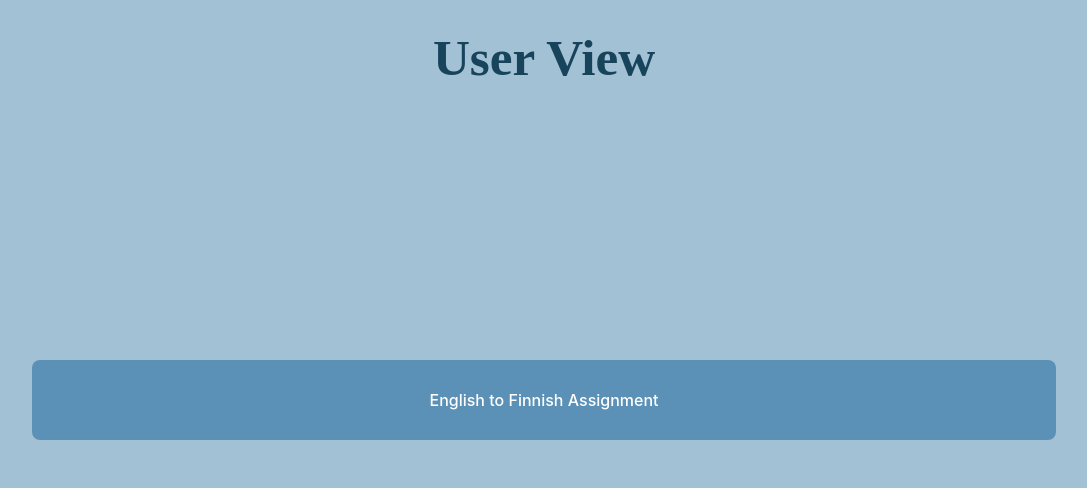
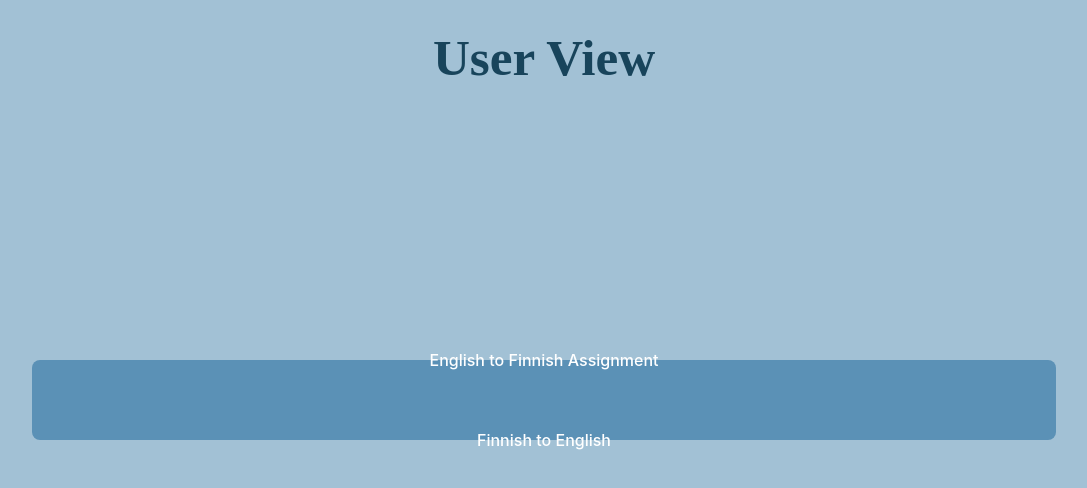
Before and after one commit to rueire/Fullstack-Project, a React (Vite) app in the folder frontend/: page /user in a window 1280 px wide. Shown: the top 488 px of the page, without its empty margins (96-1183 px from the left). Built offline with nearby package versions, Linux system fonts and the light colour scheme.

Commit message:
Edit: UserView.jsx
Add new ButtonLink

```diff
--- a/frontend/src/components/UserView.jsx
+++ b/frontend/src/components/UserView.jsx
@@ -5,7 +5,7 @@ export default function UserView() {
     <h1 id="user-title"> User View</h1>
     <div className="user-choices">
         <ButtonLink to="/engfinn">English to Finnish Assignment</ButtonLink>
-        {/* <button id="finneng_btn"> Finnish to English</button> */}
+        <ButtonLink to="/finneng"> Finnish to English</ButtonLink>
     </div>
     </>
 }
```
